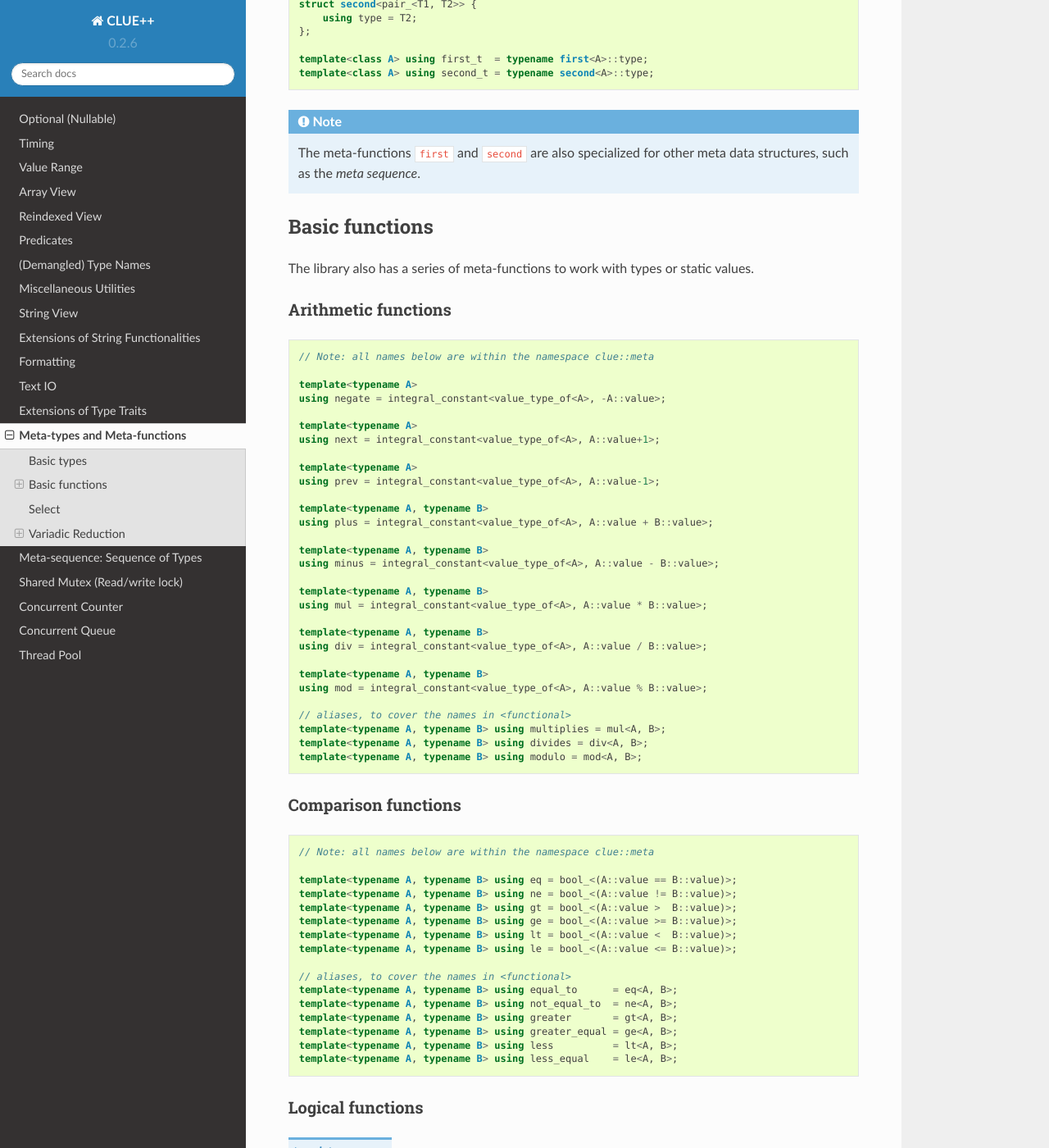
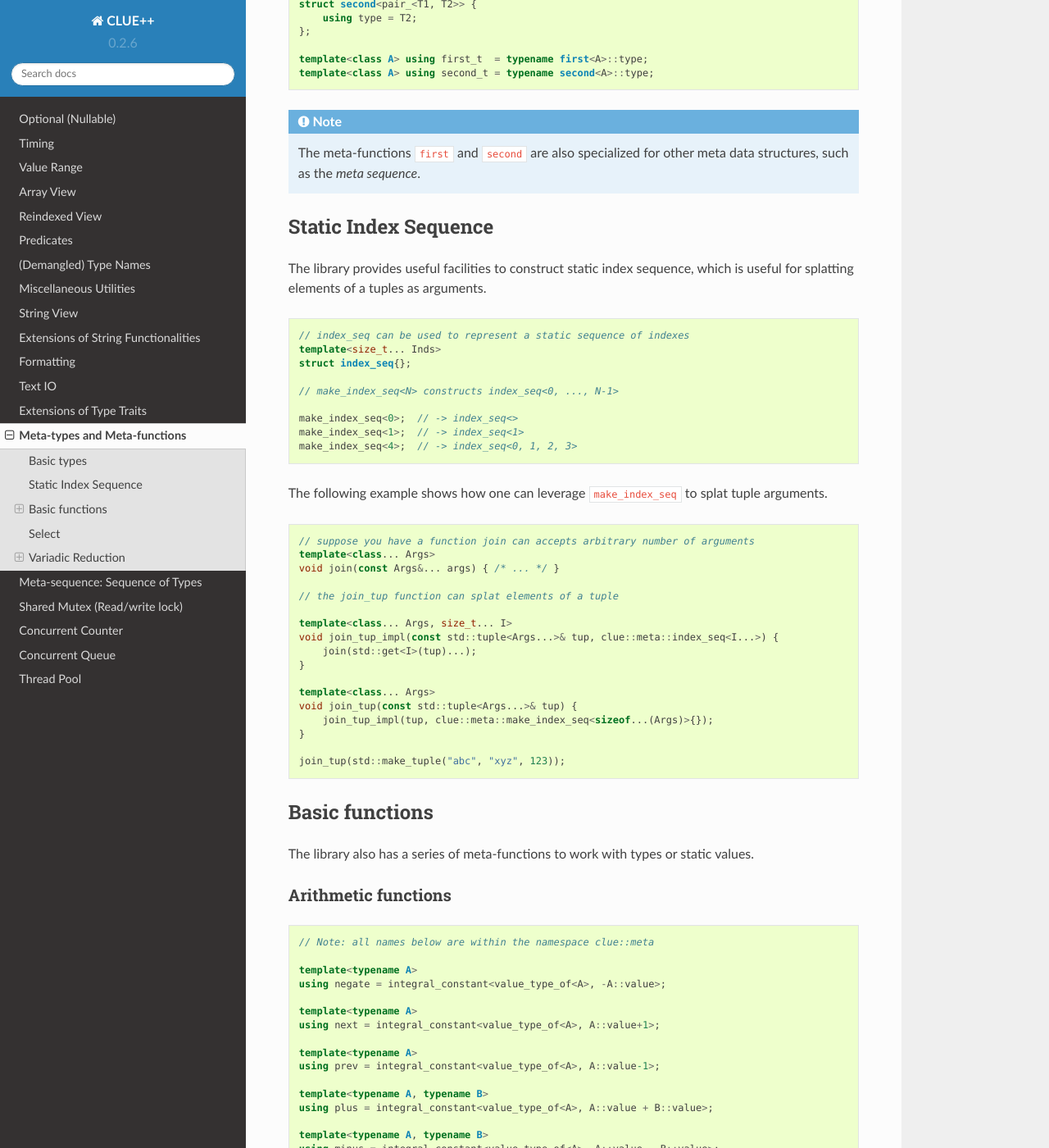
Before and after one commit to MMLab-CU/CLUE, a Sphinx documentation site: the page built from doc/source/meta.rst, in a window 1280 px wide and 1400 px high, scrolled down 1569 px. Shown: the whole window at 82% size. Built offline with Sphinx 7.4.7 and the Read the Docs theme 2.0.0, drawn with Linux system fonts in a browser that asks for light colours; formulas are drawn with MathJax 3.

Commit message:
document index_seq

```diff
--- a/doc/source/meta.rst
+++ b/doc/source/meta.rst
@@ -85,6 +85,46 @@ Sometimes, it is useful to combine two types. For this purpose, we provide a ``p
 .. note::
 
     The meta-functions ``first`` and ``second`` are also specialized for other meta data structures, such as the *meta sequence*.
+
+
+Static Index Sequence
+-----------------------
+
+The library provides useful facilities to construct static index sequence, which is useful for splatting elements of a tuples as arguments.
+
+.. code-block:: cpp
+
+    // index_seq can be used to represent a static sequence of indexes
+    template<size_t... Inds>
+    struct index_seq{};
+
+    // make_index_seq<N> constructs index_seq<0, ..., N-1>
+
+    make_index_seq<0>;  // -> index_seq<>
+    make_index_seq<1>;  // -> index_seq<1>
+    make_index_seq<4>;  // -> index_seq<0, 1, 2, 3>
+
+The following example shows how one can leverage ``make_index_seq`` to splat tuple arguments.
+
+.. code-block:: cpp
+
+    // suppose you have a function join can accepts arbitrary number of arguments
+    template<class... Args>
+    void join(const Args&... args) { /* ... */ }
+
+    // the join_tup function can splat elements of a tuple
+
+    template<class... Args, size_t... I>
+    void join_tup_impl(const std::tuple<Args...>& tup, clue::meta::index_seq<I...>) {
+        join(std::get<I>(tup)...);
+    }
+
+    template<class... Args>
+    void join_tup(const std::tuple<Args...>& tup) {
+        join_tup_impl(tup, clue::meta::make_index_seq<sizeof...(Args)>{});
+    }
+
+    join_tup(std::make_tuple("abc", "xyz", 123));
 
 
 Basic functions
```
